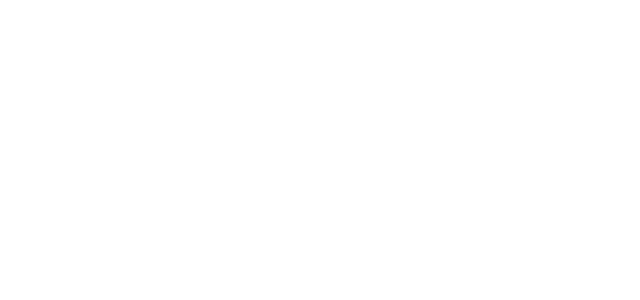
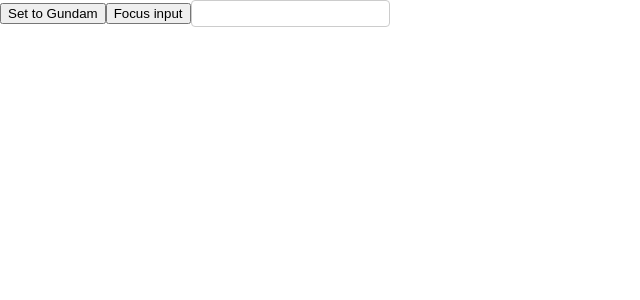
Before and after one commit to EdmondWang/React-Scenario, a React (Create React App) app: page /expose-method in a window 1280 px wide. Before the commit this address had no page. Shown: the top 300 px of the page, without its empty margins (0-640 px from the left). Built offline with nearby package versions, Linux system fonts and the light colour scheme.

Commit message:
expose method feature

```diff
--- a/src/App.tsx
+++ b/src/App.tsx
@@ -10,6 +10,7 @@
 import AnimationEventFeature from './features/animation-event/index.tsx';
 import LifeCycleFeature from './features/life-cycle/index.tsx';
 import AsyncStateFeature from './features/async-state/index.tsx';
+import ExposeMethodFeature from './features/expose-method/index.tsx';
 
 function Home() {
     return (
@@ -79,6 +80,13 @@
                             Demonstration of async state in React
                         </span>
                     </li>
+                    <li>
+                        <Link to="/expose-method">Expose Method</Link>
+                        <span className="description">
+                            Demonstration of exposing child component method in
+                            React
+                        </span>
+                    </li>
                 </ul>
             </nav>
         </div>
@@ -115,6 +123,10 @@
                     path="/async-state"
                     element={<AsyncStateFeature />}
                 ></Route>
+                <Route
+                    path="/expose-method"
+                    element={<ExposeMethodFeature />}
+                ></Route>
             </Routes>
         </div>
     );
--- /dev/null
+++ b/src/features/expose-method/index.tsx
@@ -0,0 +1,59 @@
+import React, { useRef, forwardRef, Ref, useImperativeHandle } from 'react';
+
+export interface SearchBoxProps {}
+
+export interface SearchBoxRef {
+  focusInput: () => void;
+  setValueToGundam: () => void;
+}
+
+const SearchBox: React.ForwardRefRenderFunction<SearchBoxRef, SearchBoxProps> = (props: SearchBoxProps, ref: Ref<SearchBoxRef>) => {
+    const inputRef = useRef<HTMLInputElement>(null);
+
+    const focusInput = () => {
+        inputRef.current?.focus();
+    };
+
+    const setValueToGundam = () => {
+        if (inputRef.current) {
+            inputRef.current.value = 'gundam';
+        }
+    };
+
+    useImperativeHandle(ref, () => {
+        return { focusInput, setValueToGundam };
+    });
+    return <input ref={inputRef} />;
+};
+
+const FancySearchBox = forwardRef<SearchBoxRef, SearchBoxProps>(SearchBox);
+
+const Bar: React.FC = () => {
+    const searchBoxRef = useRef<SearchBoxRef>(null);
+
+    return (
+        <div>
+            <button
+                onClick={() => {
+                    searchBoxRef.current?.setValueToGundam();
+                }}
+            >
+                Set to Gundam
+            </button>
+            <button
+                onClick={() => {
+                    searchBoxRef.current?.focusInput();
+                }}
+            >
+                Focus input
+            </button>
+            <FancySearchBox ref={searchBoxRef} />
+        </div>
+    );
+};
+
+const ExposeMethodFeature: React.FC = () => {
+    return <Bar />;
+};
+
+export default ExposeMethodFeature;
```
Also changed, not shown: src/features/expose-method/index.module.css (added).
